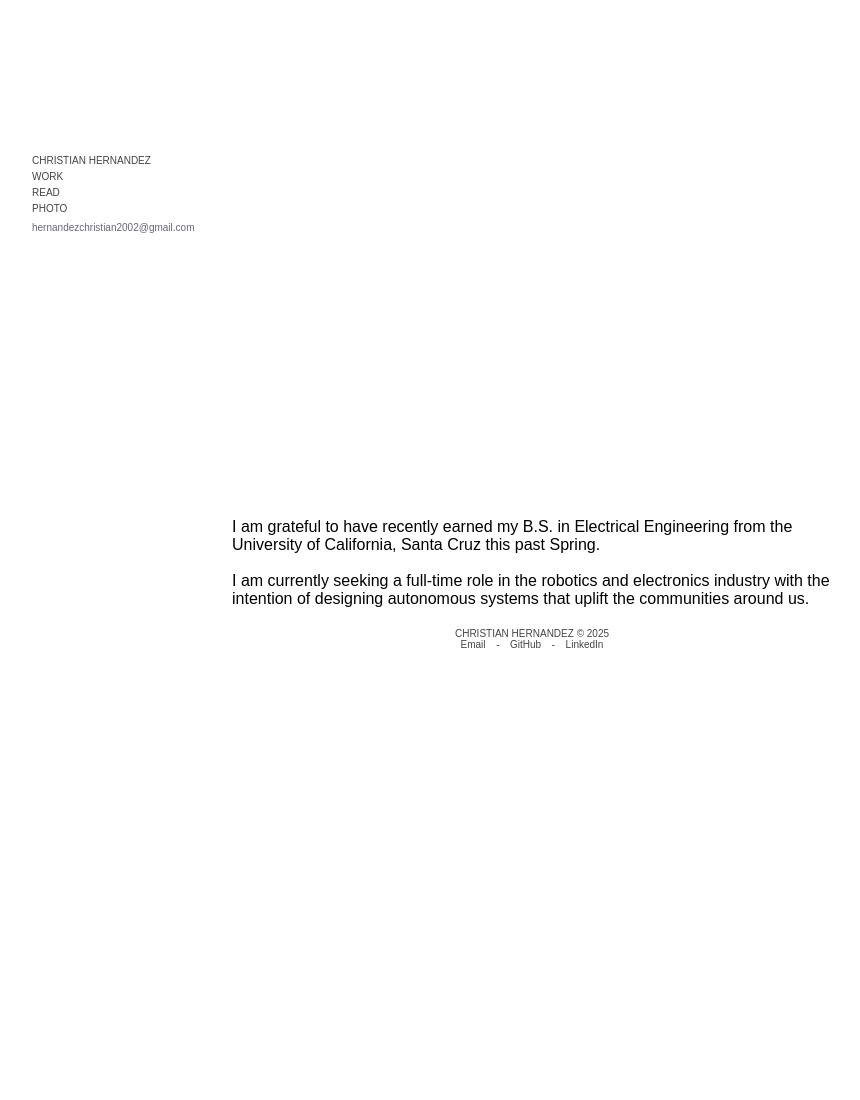
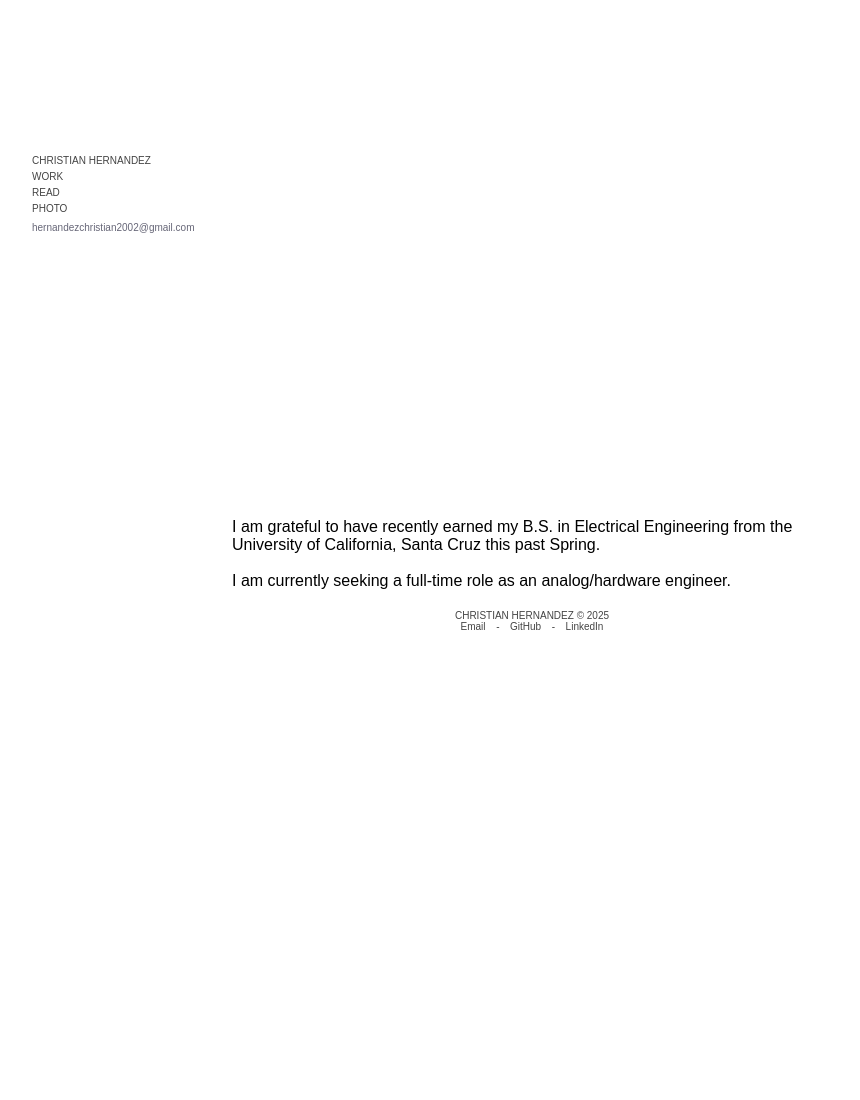
Before and after one commit to chruhern/christianhernandez, a Jekyll site: the page built from index.md, in a window 1280 px wide. Shown: the whole page, without its empty margins (88-948 px from the left). Built offline with Jekyll 4.4.1, drawn with Linux system fonts in a browser that asks for light colours.

Commit message:
test commit

```diff
--- a/index.md
+++ b/index.md
@@ -6,4 +6,4 @@ title: Home
 I am grateful to have recently earned my B.S. in Electrical Engineering from the University of California, Santa Cruz this past Spring.
 <br>
 <br>
-I am currently seeking a full-time role in the robotics and electronics industry with the intention of designing autonomous systems that uplift the communities around us.
+I am currently seeking a full-time role as an analog/hardware engineer.
```
